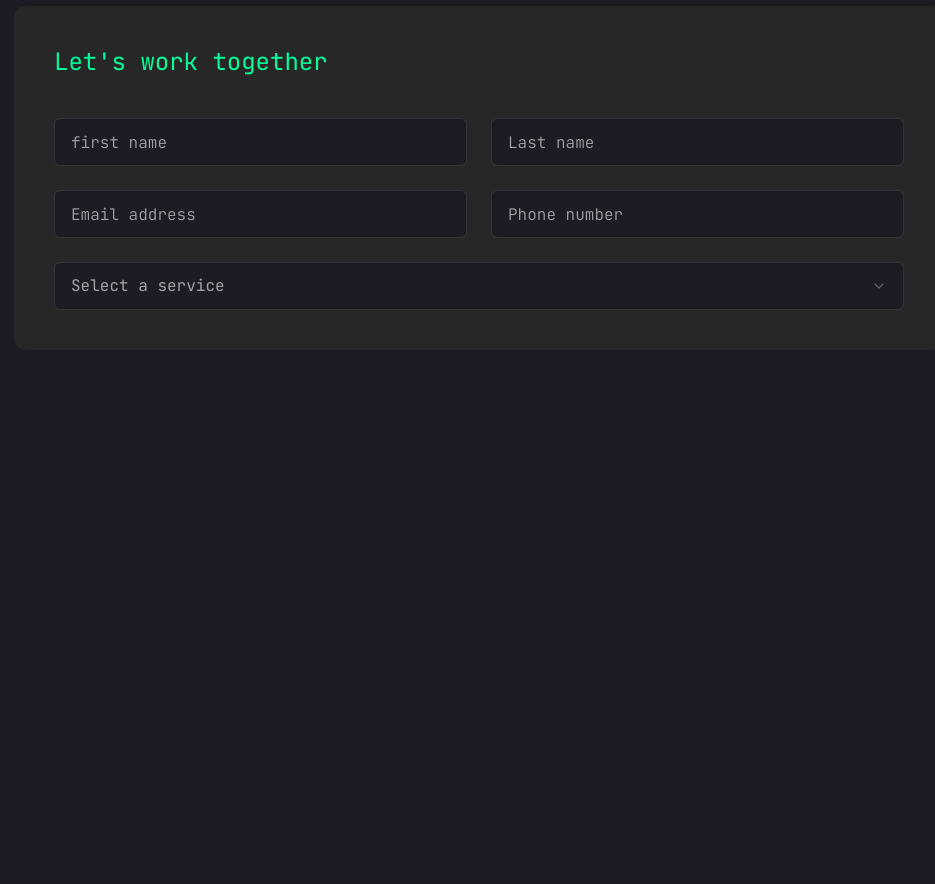
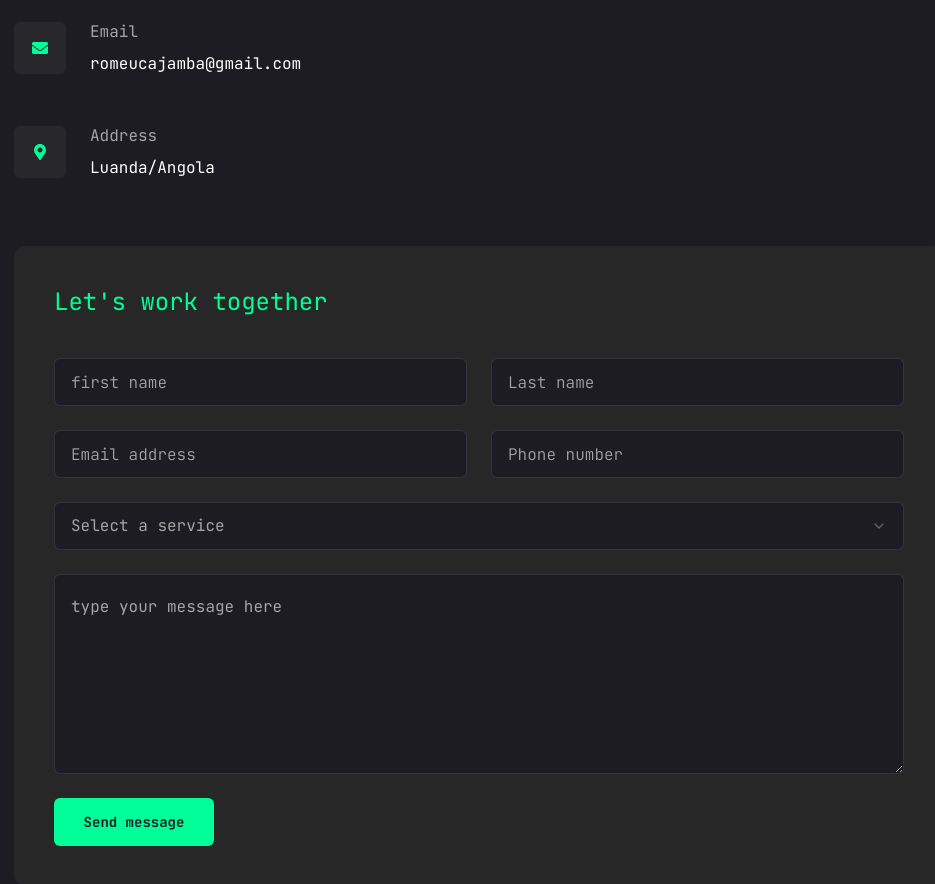
Before and after one commit to romeucajamba/portfolio_Cajamba, a Next.js app: page /contact in a window 1280 px wide. Shown: the part 220-1104 px from the top of the page, without its empty margins (161-1096 px from the left). Before the commit the page ends 800 px from the top, so only its background shows below. Built offline with nearby package versions, Linux system fonts and the light colour scheme.

Commit message:
feat: contact form

```diff
--- a/src/app/contact/page.tsx
+++ b/src/app/contact/page.tsx
@@ -16,7 +16,7 @@
   },
   {
     icon: <FaEnvelope/>,
-    title: "Eamil",
+    title: "Email",
     description:"romeucajamba@gmail.com",
 
   },
@@ -62,10 +62,29 @@
                       </SelectGroup>
                   </SelectContent>
               </Select>
+
+              <Textarea className='h-[200px]' placeholder='type your message here'/>
+
+              <Button size="md" className='max-w-40 bg-accent text-primary font-bold'>Send message</Button>
           </form>
         </div>
 
-        <div className='flex-1 flex items-center xl:justify-end 2xl:justify-end order-1 xl:order-none mb-8 xl:mb-0'>info</div>
+        <div className='flex-1 flex items-center xl:justify-end  order-1 xl:order-none mb-8 xl:mb-0'>
+            <ul className='flex flex-col gap-10'>
+              {contacts.map((item, index) => {
+                return (<li key={index} className='flex items-center gap-6'>
+                  <div className='w-[52px] h-[52px] xl:w-[72px] xl:h-[72px] bg-[#27272c] text-accent rounded-md flex items-center justify-center'>
+                    <div>{item.icon}</div>
+                  </div>
+
+                  <div className='flex-1'>
+                    <p className='text-white/60'>{item.title}</p>
+                    <h3>{item.description}</h3>
+                  </div>
+                </li>)
+              })}
+            </ul>
+        </div>
       </div>
     </div>
   </motion.section>
--- a/src/components/ui/textarea.tsx
+++ b/src/components/ui/textarea.tsx
@@ -10,7 +10,7 @@
     return (
       <textarea
         className={cn(
-          "flex min-h-[80px] w-full rounded-md border border-slate-200 bg-white px-3 py-2 text-sm ring-offset-white placeholder:text-slate-500 focus-visible:outline-none focus-visible:ring-2 focus-visible:ring-slate-950 focus-visible:ring-offset-2 disabled:cursor-not-allowed disabled:opacity-50 dark:border-slate-800 dark:bg-slate-950 dark:ring-offset-slate-950 dark:placeholder:text-slate-400 dark:focus-visible:ring-slate-300",
+          "flex min-h-[80px] w-full rounded-md border border-white/10 bg-primary px-4 py-5 text-base placeholder:text-white/60 focus-visible:outline-none focus-visible:ring-1 focus-visible:ring-accent focus-visible:ring-offset-0 disabled:cursor-not-allowed disabled:opacity-50",
           className
         )}
         ref={ref}
```
